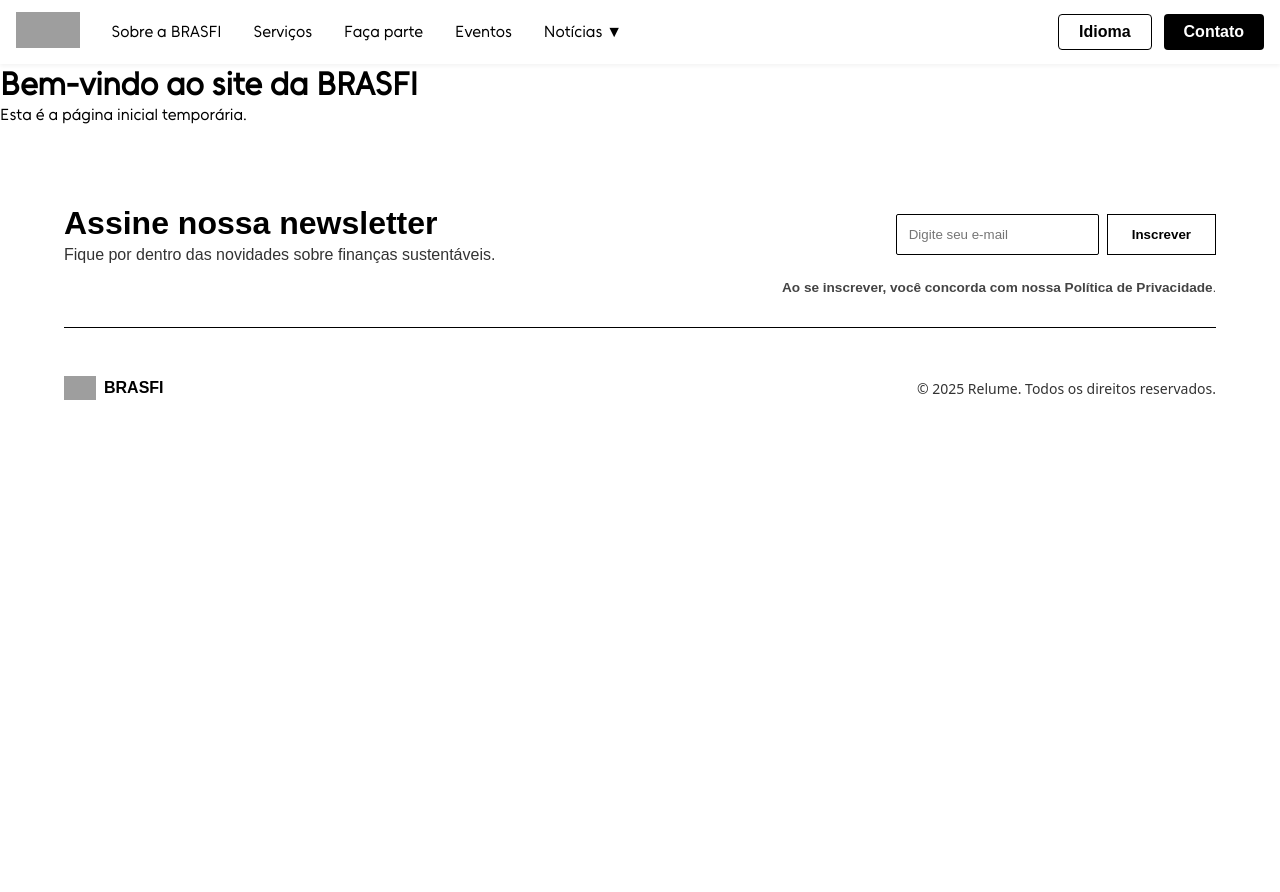
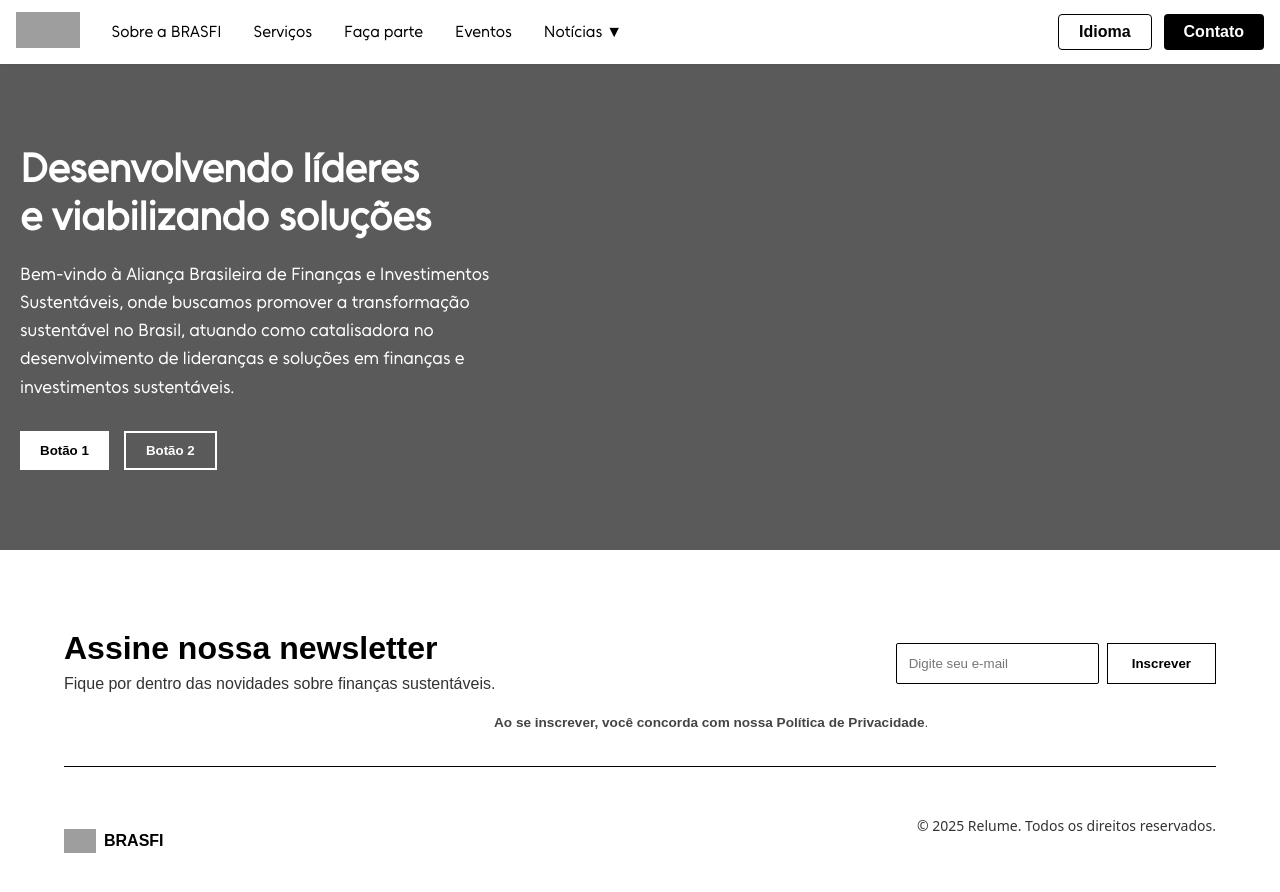
Before and after one commit to MatheusMV05/projetos3g2, a React (Vite) app in the folder Frontend/: page / in a window 1280 px wide. Shown: the top 892 px of the page. Before the commit the page ends 800 px from the top, so only its background shows below. Built offline with nearby package versions, Linux system fonts and the light colour scheme; grey boxes are pictures that could not be loaded.

Commit message:
criei a primeira seção da Home

```diff
--- /dev/null
+++ b/Frontend/src/components/HeroSection/HeroSection.module.css
@@ -0,0 +1,52 @@
+.hero {
+  background-color: #5A5A5A;
+  color: white;
+  padding: 80px 20px;
+  display: flex;
+  align-items: center;
+  justify-content: center;
+  text-align: left;
+  min-height: 400px;
+}
+
+.content {
+  margin-right: 600px;
+  max-width: 800px;
+}
+
+h1 {
+  font-size: 2.5rem;
+  font-weight: 700;
+  margin-bottom: 20px;
+  line-height: 1.2;
+}
+
+p {
+  font-size: 1.1rem;
+  line-height: 1.6;
+  margin-bottom: 30px;
+  max-width: 75%;
+}
+
+.buttons {
+  display: flex;
+  gap: 15px;
+}
+
+.primary {
+  background-color: white;
+  color: black;
+  border: none;
+  padding: 10px 20px;
+  font-weight: bold;
+  cursor: pointer;
+}
+
+.secondary {
+  background-color: transparent;
+  color: white;
+  border: 2px solid white;
+  padding: 10px 20px;
+  font-weight: bold;
+  cursor: pointer;
+}
--- /dev/null
+++ b/Frontend/src/components/HeroSection/HeroSection.tsx
@@ -0,0 +1,26 @@
+import React from 'react';
+import styles from './HeroSection.module.css';
+
+const HeroSection: React.FC = () => {
+  return (
+    <section className={styles.hero}>
+      <div className={styles.content}>
+        <h1>
+          Desenvolvendo líderes<br />
+          e viabilizando soluções
+        </h1>
+        <p>
+          Bem-vindo à Aliança Brasileira de Finanças e Investimentos Sustentáveis,
+          onde buscamos promover a transformação sustentável no Brasil, atuando como catalisadora
+          no desenvolvimento de lideranças e soluções em finanças e investimentos sustentáveis.
+        </p>
+        <div className={styles.buttons}>
+          <button className={styles.primary}>Botão 1</button>
+          <button className={styles.secondary}>Botão 2</button>
+        </div>
+      </div>
+    </section>
+  );
+};
+
+export default HeroSection;
--- a/Frontend/src/pages/Home/Home.tsx
+++ b/Frontend/src/pages/Home/Home.tsx
@@ -1,12 +1,12 @@
 import React from 'react';
+import HeroSection from '../../components/HeroSection/HeroSection';
 
 const Home: React.FC = () => {
-	return (
-		<div>
-			<h1>Bem-vindo ao site da BRASFI</h1>
-			<p>Esta é a página inicial temporária.</p>
-		</div>
-	);
+  return (
+    <>
+      <HeroSection />
+    </>
+  );
 };
 
 export default Home;
```
